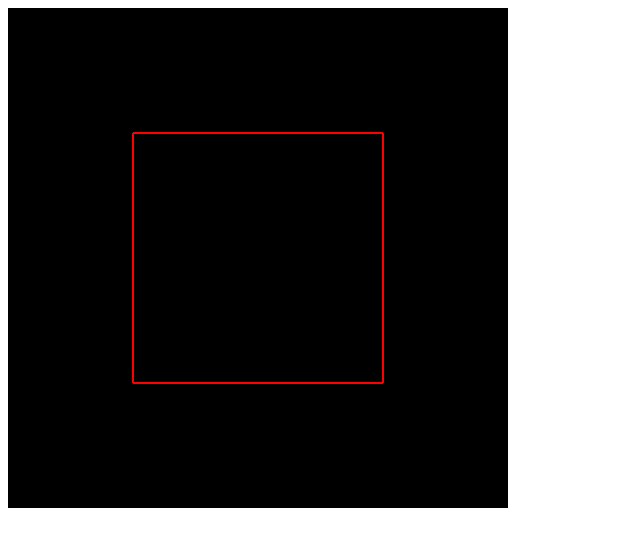
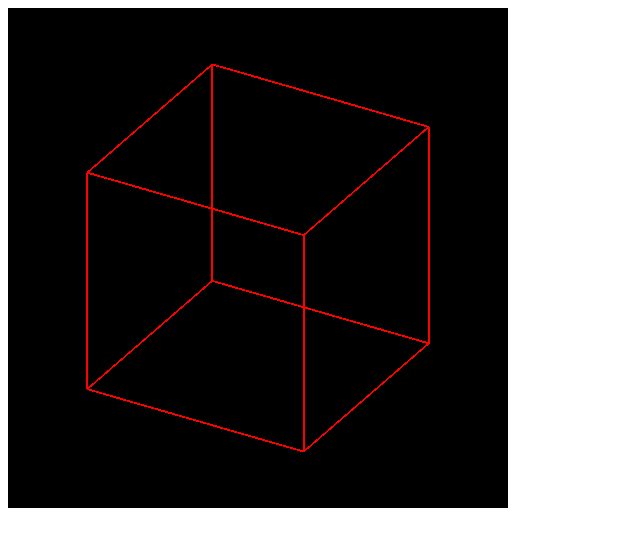
Before and after one commit to ledengmig29/WebGl-LEARN, a plain HTML site: page index.html in a window 1280 px wide. Shown: the whole page, without its empty margins (0-640 px from the left). Drawn offline with Linux system fonts and the light colour scheme.

Commit message:
创建立方体

```diff
--- a/index.html
+++ b/index.html
@@ -7,17 +7,32 @@
         <title>WebGL-Test</title>
     </head>
     <body>
-<canvas id="webgl" width="500" height="500" style="background-color:#0d72da"></canvas>
-
-</body>
+<canvas id="webgl" width="500" height="500" style="background-color: #0d72da"></canvas>
 <!-- 顶点着色器源码 -->
 <script id="vertexShader" type="x-shader/x-vertex">
   //attribute声明vec4类型变量apos
   attribute vec4 apos;
   void main() {
-    //顶点坐标apos赋值给内置变量gl_Position
-    //逐顶点处理数据
-    gl_Position = apos;
+    //设置几何体轴旋转角度为30度，并把角度值转化为弧度值
+    float radian = radians(30.0);
+    //求解旋转角度余弦值
+    float cos = cos(radian);
+    //求解旋转角度正弦值
+    float sin = sin(radian);
+    //引用上面的计算数据，创建绕x轴旋转矩阵
+    // 1      0       0    0
+    // 0   cosα   sinα   0
+    // 0  -sinα   cosα   0
+    // 0      0        0   1
+    mat4 mx = mat4(1,0,0,0,  0,cos,-sin,0,  0,sin,cos,0,  0,0,0,1);
+    //引用上面的计算数据，创建绕y轴旋转矩阵
+    // cosβ   0   sinβ    0
+    //     0   1   0        0
+    //-sinβ   0   cosβ    0
+    //     0   0   0        1
+    mat4 my = mat4(cos,0,-sin,0,  0,1,0,0,  sin,0,cos,0,  0,0,0,1);
+    //两个旋转矩阵、顶点齐次坐标连乘
+    gl_Position = mx*my*apos;
   }
 
 </script>
--- a/js/DrawRectangle.js
+++ b/js/DrawRectangle.js
@@ -20,21 +20,39 @@ var program = initShader(gl, vertexShaderSource, fragShaderSource);
 var aposLocation = gl.getAttribLocation(program, "apos");
 
 //类型数组构造函数Float32Array创建顶点数组
-var data = new Float32Array([0.5, 0.5, -0.5, 0.5, -0.5, -0.5, 0.5, -0.5]);
+//创建立方体的顶点坐标数据
+var data = new Float32Array([
+  //z为0.5时，xOy平面上的四个点坐标
+  0.5, 0.5, 0.5, -0.5, 0.5, 0.5, -0.5, -0.5, 0.5, 0.5, -0.5, 0.5,
+  //z为-0.5时，xOy平面上的四个点坐标
+  0.5, 0.5, -0.5, -0.5, 0.5, -0.5, -0.5, -0.5, -0.5, 0.5, -0.5, -0.5,
+  //上面两组坐标分别对应起来组成一一对
+  0.5, 0.5, 0.5, 0.5, 0.5, -0.5,
+
+  -0.5, 0.5, 0.5, -0.5, 0.5, -0.5,
+
+  -0.5, -0.5, 0.5, -0.5, -0.5, -0.5,
+
+  0.5, -0.5, 0.5, 0.5, -0.5, -0.5,
+]);
 
 //创建缓冲区对象
 var buffer = gl.createBuffer();
-//绑定缓冲区对象,激活buffer
+//绑定缓冲区对象
 gl.bindBuffer(gl.ARRAY_BUFFER, buffer);
 //顶点数组data数据传入缓冲区
 gl.bufferData(gl.ARRAY_BUFFER, data, gl.STATIC_DRAW);
 //缓冲区中的数据按照一定的规律传递给位置变量apos
-gl.vertexAttribPointer(aposLocation, 2, gl.FLOAT, false, 0, 0);
+gl.vertexAttribPointer(aposLocation, 3, gl.FLOAT, false, 0, 0);
 //允许数据传递
 gl.enableVertexAttribArray(aposLocation);
 
-//开始绘制图形
+//LINE_LOOP模式绘制前四个点
 gl.drawArrays(gl.LINE_LOOP, 0, 4);
+//LINE_LOOP模式从第五个点开始绘制四个点
+gl.drawArrays(gl.LINE_LOOP, 4, 4);
+//LINES模式绘制后8个点
+gl.drawArrays(gl.LINES, 8, 8);
 
 //声明初始化着色器函数
 function initShader(gl, vertexShaderSource, fragmentShaderSource) {
```
